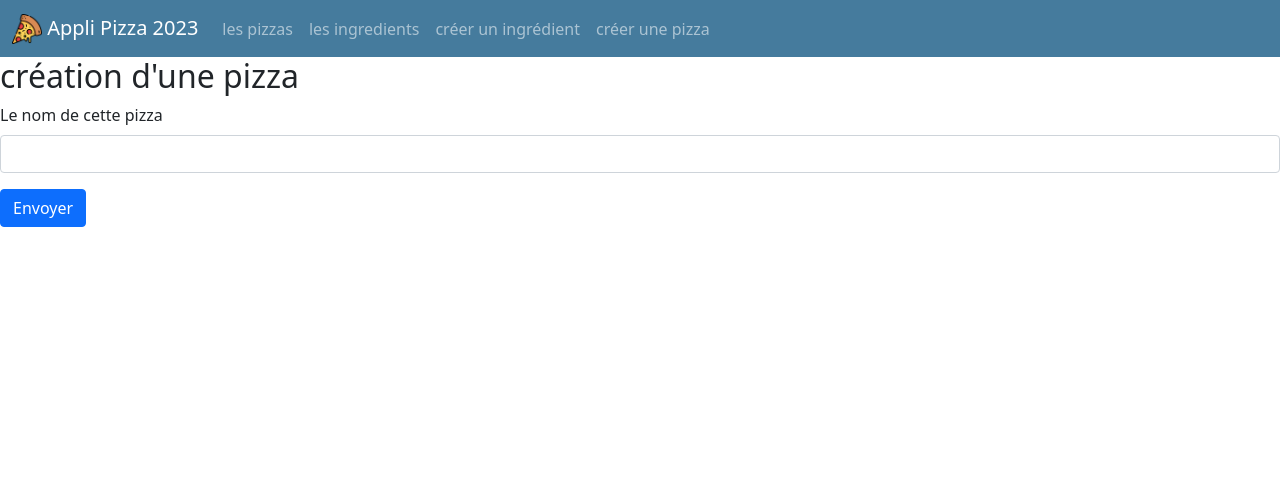
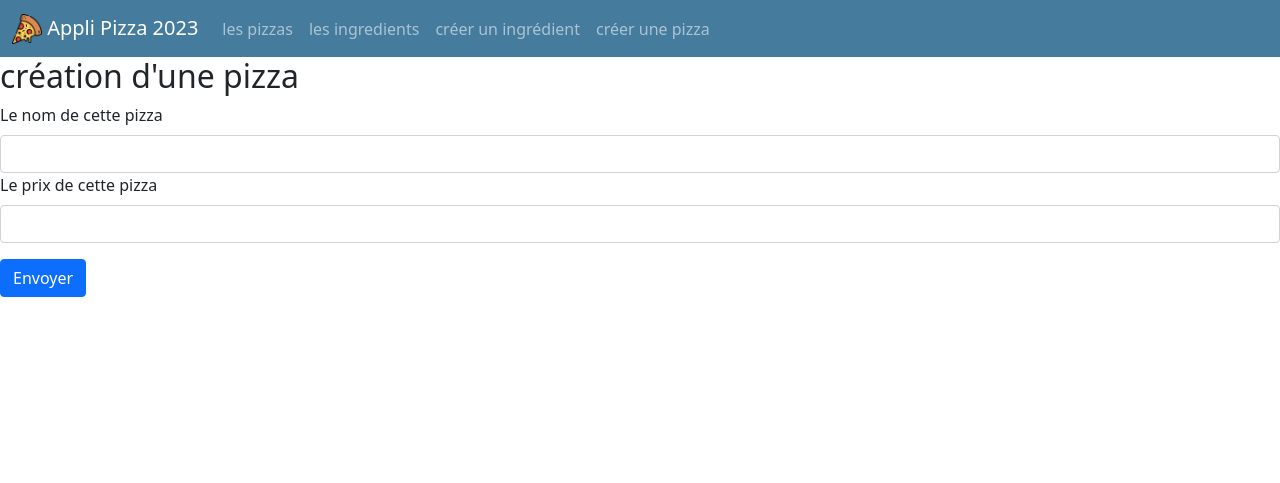
Before and after one commit to DumbWays31/Webpizza, a Django app: page /pizzas/add/ in a window 1280 px wide. Shown: the top 483 px of the page. Run offline with Django 4.2, Linux system fonts and the light colour scheme.

Commit message:
ajt pizza

```diff
--- a/webpizza/applipizza/forms.py
+++ b/webpizza/applipizza/forms.py
@@ -12,4 +12,4 @@ class IngredientForm(ModelForm) :
 class PizzaForm(ModelForm) :
     class Meta :
         model = Pizza
-        fields = ['nomPizza']
+        fields = ['nomPizza', 'prix']
--- a/webpizza/applipizza/templates/applipizza/formulaireCreationPizza.html
+++ b/webpizza/applipizza/templates/applipizza/formulaireCreationPizza.html
@@ -10,7 +10,11 @@ création d'une pizza
     {% csrf_token %}
     <div class="mb-3">
         <label for="id_nomPizza" class="form-label">Le nom de cette pizza</label>
-        <input type="text" name="nomIngredient" class="form-control" maxlength="50" required id="id_nomPizza">
+        <input type="text" name="nomPizza" class="form-control" maxlength="50" required id="id_nomPizza">
+
+        <label for="id_prixPizza" class="form-label">Le prix de cette pizza</label>
+        <input type="number" step="0.01" name="prixPizza" class="form-control" maxlength="50" required id="id_prixPizza">
+
     </div>
     <button type="submit" class="btn btn-primary">Envoyer</button>
 </form>
--- a/webpizza/applipizza/templates/applipizza/traitementFormulaireCreationPizza.html
+++ b/webpizza/applipizza/templates/applipizza/traitementFormulaireCreationPizza.html
@@ -1,7 +1,7 @@
 {% extends 'applipizza/base.html' %}
 
 {% block title %}
-ingrédient créé
+pizza créée
 {% endblock %}
 
 {% block main %}
--- a/webpizza/applipizza/views.py
+++ b/webpizza/applipizza/views.py
@@ -58,13 +58,14 @@ def pizza(request, pizza_id):
     )
 
 
+
+#CREER INGREDIENT
 def formulaireCreationIngredient(request) :
     #on retourn l'emplacement du template
     return render(
         request,
         'applipizza/formulaireCreationIngredient.html',
     )
-
 
 def creerIngredient(request) :
 
@@ -94,8 +95,8 @@ def creerIngredient(request) :
         )
 
 
+#CREER PIZZA
 def formulaireCreationPizza(request) :
-    #on retourn l'emplacement du template
     return render(
         request,
         'applipizza/formulaireCreationPizza.html',
@@ -107,8 +108,13 @@ def creerPizza(request) :
 
     if form.is_valid() :
         nomPiz = form.cleaned_data['nomPizza']
+        prixPiz = form.cleaned_data['prixPizza']
+
         piz = Pizza()
+
         piz.nomPizza = nomPiz
+        piz.prixPizza = prixPiz
+
         piz.save()
 
         return render(
```
